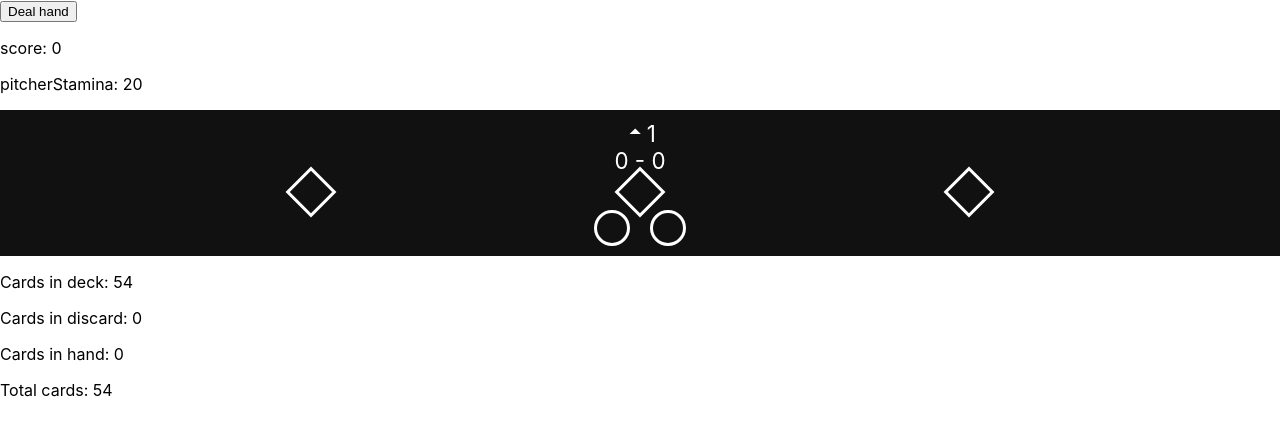
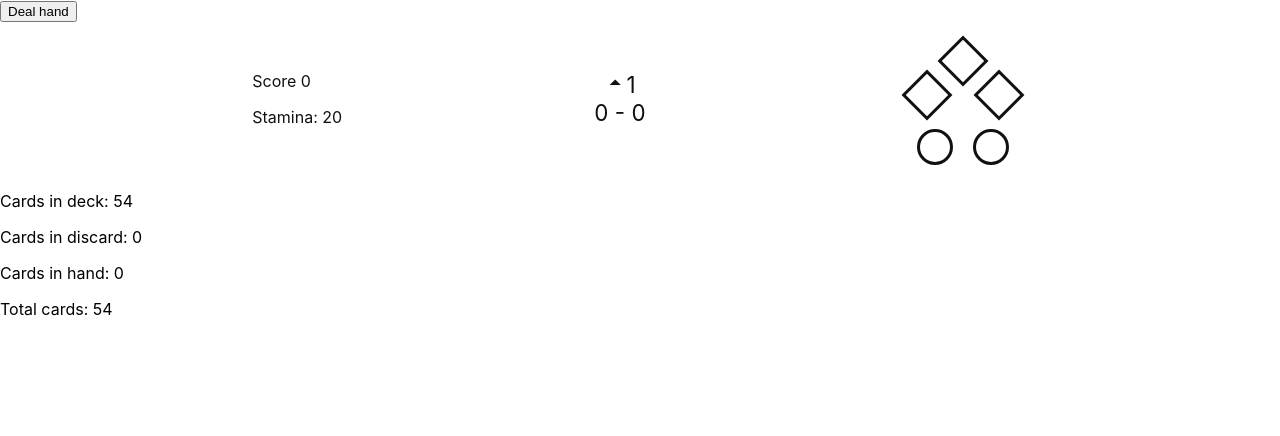
Before and after one commit to arnautresserras/bbac-ts, a React (Create React App) app: page / in a window 1280 px wide. Shown: the top 436 px of the page. Built offline with nearby package versions, Linux system fonts and the light colour scheme.

Commit message:
Updated scorebug

```diff
--- a/src/App.css
+++ b/src/App.css
@@ -1,11 +1,17 @@
-.countBug {
+.scoreBug {
+  display: flex;
   flex-direction: row;
   justify-content: space-evenly;
   align-items: center;
   width: 100%;
   padding: 10px 0;
-  background-color: #111;
-  color: #fff;
+  background-color: #fff;
+  color: #111;
+}
+.countBug {
+  flex-direction: row;
+  justify-content: space-evenly;
+  align-items: center;
 }
 .innings {
   font-size: 1.4rem;
@@ -20,7 +26,7 @@
 .out {
   width: 30px;
   height: 30px;
-  border: 3px solid #fff;
+  border: 3px solid #111;
   border-radius: 20px;
   margin: 0 10px;
 }
@@ -29,15 +35,19 @@
   flex-direction: row;
   justify-content: space-evenly;
   align-items: flex-end;
-  height: 90;
-  padding: 11;
+  height: 70px;
+  padding: 11px;
+  margin-bottom: 5px;
 }
 .base {
   width: 30px;
   height: 30px;
-  border: 3px solid #fff;
+  border: 3px solid #111;
   transform: rotate(45deg);
 }
 .active {
-  background-color: #fff
+  background-color: #111
 }
+.selfTop{
+  align-self: flex-start;
+}
--- a/src/App.tsx
+++ b/src/App.tsx
@@ -1,8 +1,6 @@
 import React, { useEffect, useRef, useState } from 'react';
-import logo from './logo.svg';
 import './App.css';
 import DisplayHand from './components/DisplayHand/DisplayHand';
-import CountBug from './components/CountBug/CountBug';
 import ScoreBoard from './components/ScoreBoard/ScoreBoard';
 
 function App() {
@@ -234,13 +232,11 @@ function App() {
 
   return (
     <div className="App">
-      <header className="App-header">
       <button onClick={()=> dealHand()}>Deal hand</button>
       <div>
         {/*<AdminControls modalVisible={modalVisible} setModalVisible={setModalVisible} ></AdminControls>*/}
         <div >
-            <ScoreBoard score={score} pitcherStamina={pitcherStamina}></ScoreBoard>
-            <CountBug balls={countBalls} strikes={countStrikes} outs={countOuts} inning={inning} bases={bases}></CountBug>
+          <ScoreBoard score={score} pitcherStamina={pitcherStamina} balls={countBalls} strikes={countStrikes} outs={countOuts} inning={inning} bases={bases}></ScoreBoard>
         </div>
         <div>
           <p>Cards in deck: {currentDeck.length}</p>
@@ -250,7 +246,6 @@ function App() {
         </div>
         <DisplayHand playCard={playCard} hand={hand}></DisplayHand>
       </div>
-      </header>
     </div>
   );
 }
--- a/src/components/BasesBug/BasesBug.tsx
+++ b/src/components/BasesBug/BasesBug.tsx
@@ -1,5 +1,3 @@
-import { IoMdArrowDropup } from "react-icons/io";
-
 interface Props{
     bases: boolean[];
 }
@@ -8,7 +6,7 @@ const BasesBug = (props:Props) => {
     return (
         <div className="basesBug">
             <div className={"base " + (props.bases[0] ? "active" : "")}></div>
-            <div className={"base " + (props.bases[1] ? "active" : "")}></div>
+            <div className={"base selfTop " + (props.bases[1] ? "active" : "")}></div>
             <div className={"base " + (props.bases[2] ? "active" : "")}></div>
         </div>
     )
--- a/src/components/CountBug/CountBug.tsx
+++ /dev/null
@@ -1,26 +0,0 @@
-import { IoMdArrowDropup } from "react-icons/io";
-import BasesBug from "../BasesBug/BasesBug";
-
-interface Props{
-    balls: number;
-    strikes: number;
-    outs: number;
-    inning: number;
-    bases: boolean[];
-}
-
-const CountBug = (props:Props) => {
-    return (
-        <div className="countBug">
-            <div className="innings"><IoMdArrowDropup />{props.inning}</div>
-            <div className="innings">{props.balls} - {props.strikes}</div>
-            <BasesBug bases={props.bases}></BasesBug>
-            <div className="outsBug">
-                <div className={"out " + (props.outs > 0 ? "active" : "")}></div>
-                <div className={"out " + (props.outs > 1 ? "active" : "")}></div>
-            </div>
-        </div>
-    )
-}
-
-export default CountBug;
--- a/src/components/ScoreBoard/ScoreBoard.tsx
+++ b/src/components/ScoreBoard/ScoreBoard.tsx
@@ -1,16 +1,36 @@
+import { IoMdArrowDropup } from "react-icons/io";
 import BasesBug from "../BasesBug/BasesBug";
 
 interface Props{
+    balls: number;
+    strikes: number;
+    outs: number;
+    inning: number;
+    bases: boolean[];
     score: number;
     pitcherStamina: number;
 }
 
 const ScoreBoard = (props:Props) => {
     return (
-        <div>
-            <p>score: {props.score}</p>
-            <p>pitcherStamina: {props.pitcherStamina}</p>
+        <div className="scoreBug">
+            <div className="">
+                <p>Score {props.score}</p>
+                <p>Stamina: {props.pitcherStamina}</p>
+            </div>
+            <div className="countBug">
+                <div className="innings"><IoMdArrowDropup />{props.inning}</div>
+                <div className="innings">{props.balls} - {props.strikes}</div>
+            </div>
+            <div className="displayBug">
+                <BasesBug bases={props.bases}></BasesBug>
+                <div className="outsBug">
+                    <div className={"out " + (props.outs > 0 ? "active" : "")}></div>
+                    <div className={"out " + (props.outs > 1 ? "active" : "")}></div>
+                </div>
+            </div>
         </div>
+
     )
 }
 
```
Lines whose indentation alone changed are shown as unchanged.
